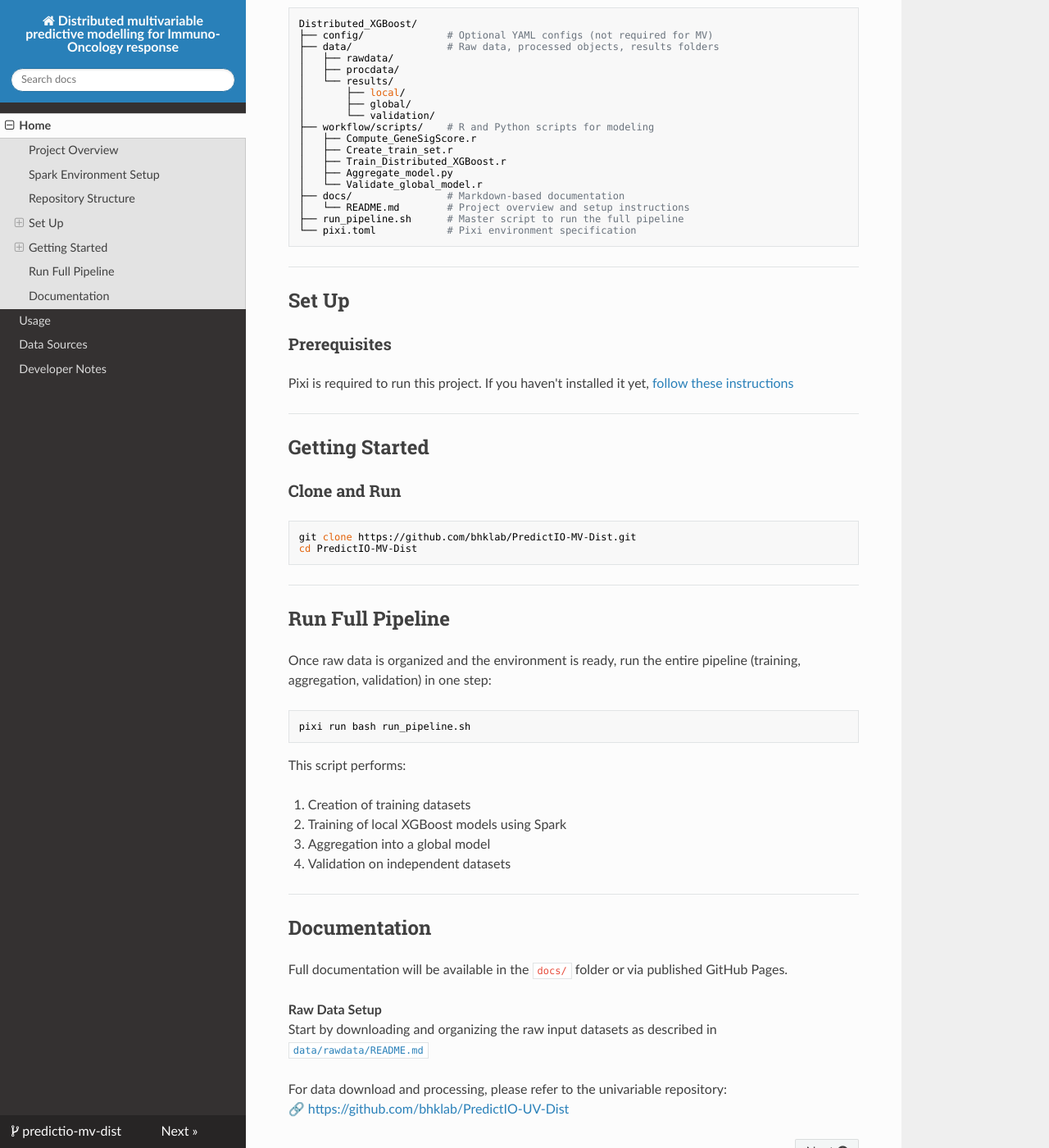
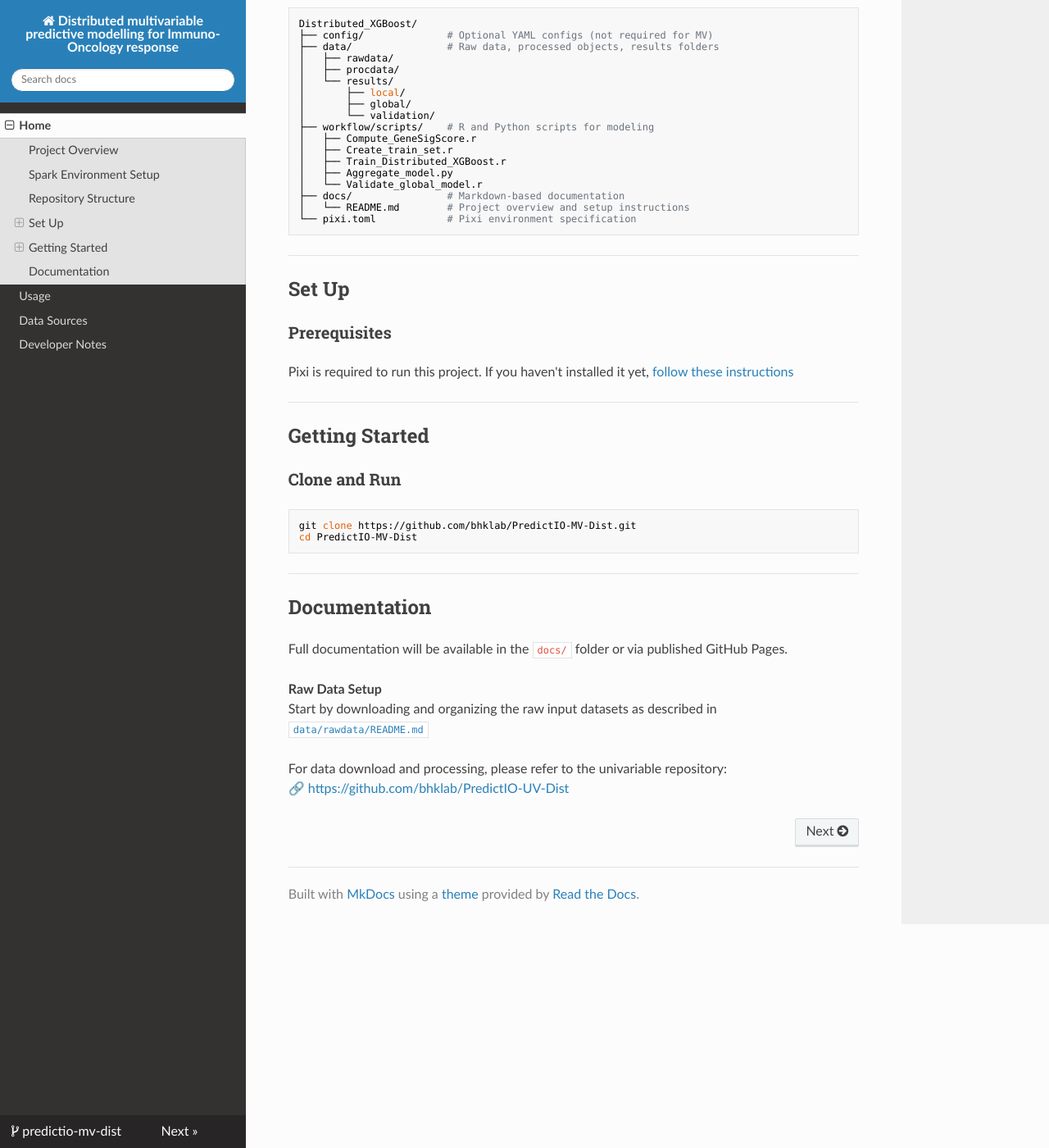
Before and after one commit to bhklab/PredictIO-MV-Dist, an MkDocs documentation site: the page built from docs/README.md, in a window 1280 px wide and 1400 px high, scrolled down 1400 px. Shown: the whole window at 82% size. Built offline with MkDocs 1.6.1, drawn with Linux system fonts in a browser that asks for light colours; nearby versions of some CDN libraries.

Commit message:
stype: update readme

````diff
--- a/docs/README.md
+++ b/docs/README.md
@@ -77,7 +77,6 @@ Distributed_XGBoost/
 │   └── Validate_global_model.r
 ├── docs/                # Markdown-based documentation
 │   └── README.md        # Project overview and setup instructions
-├── run_pipeline.sh      # Master script to run the full pipeline
 └── pixi.toml            # Pixi environment specification
 ```
 
@@ -103,23 +102,6 @@ cd PredictIO-MV-Dist
 
 ---
 
-## Run Full Pipeline
-
-Once raw data is organized and the environment is ready, run the entire pipeline (training, aggregation, validation) in one step:
-
-```bash
-pixi run bash run_pipeline.sh
-```
-
-This script performs:
-
-1. Creation of training datasets
-2. Training of local XGBoost models using Spark
-3. Aggregation into a global model
-4. Validation on independent datasets
-
----
-
 ## Documentation
 
 Full documentation will be available in the `docs/` folder or via published GitHub Pages.
````
Also changed, not shown: 1 other file.
